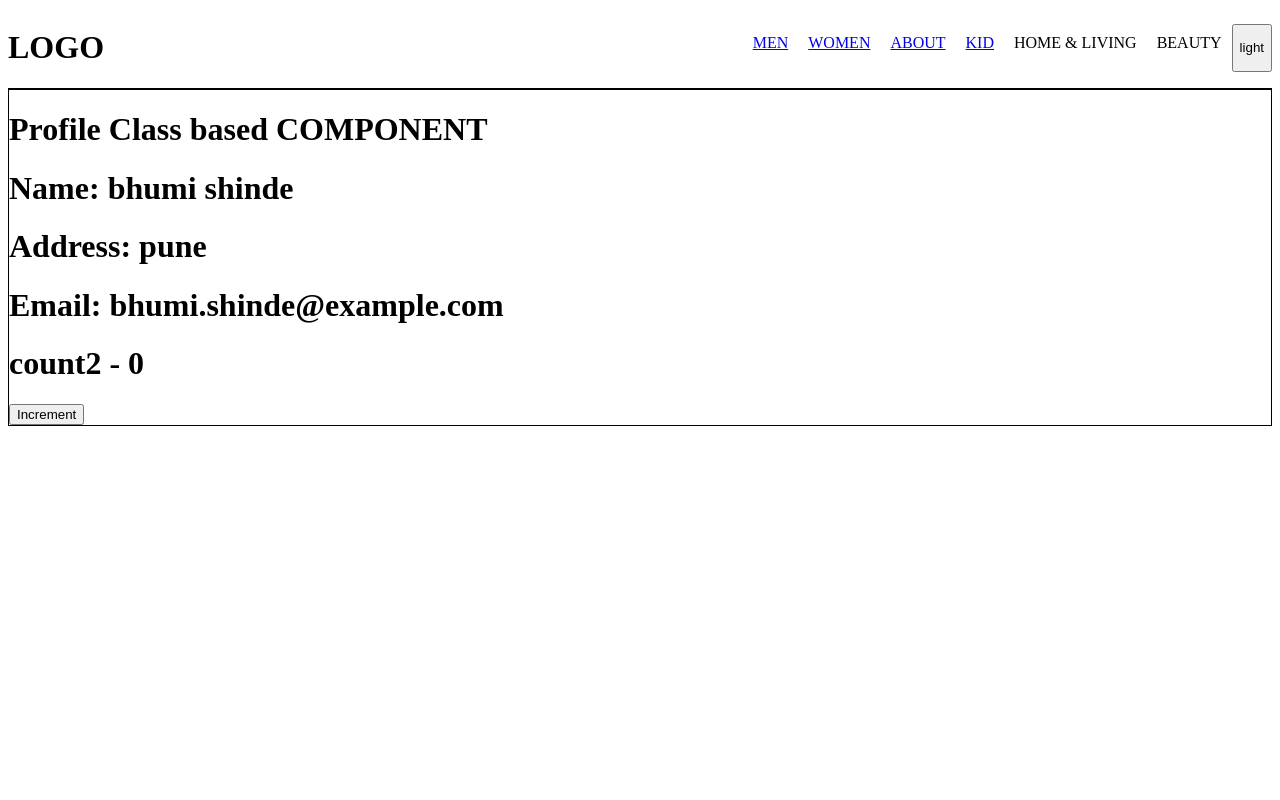
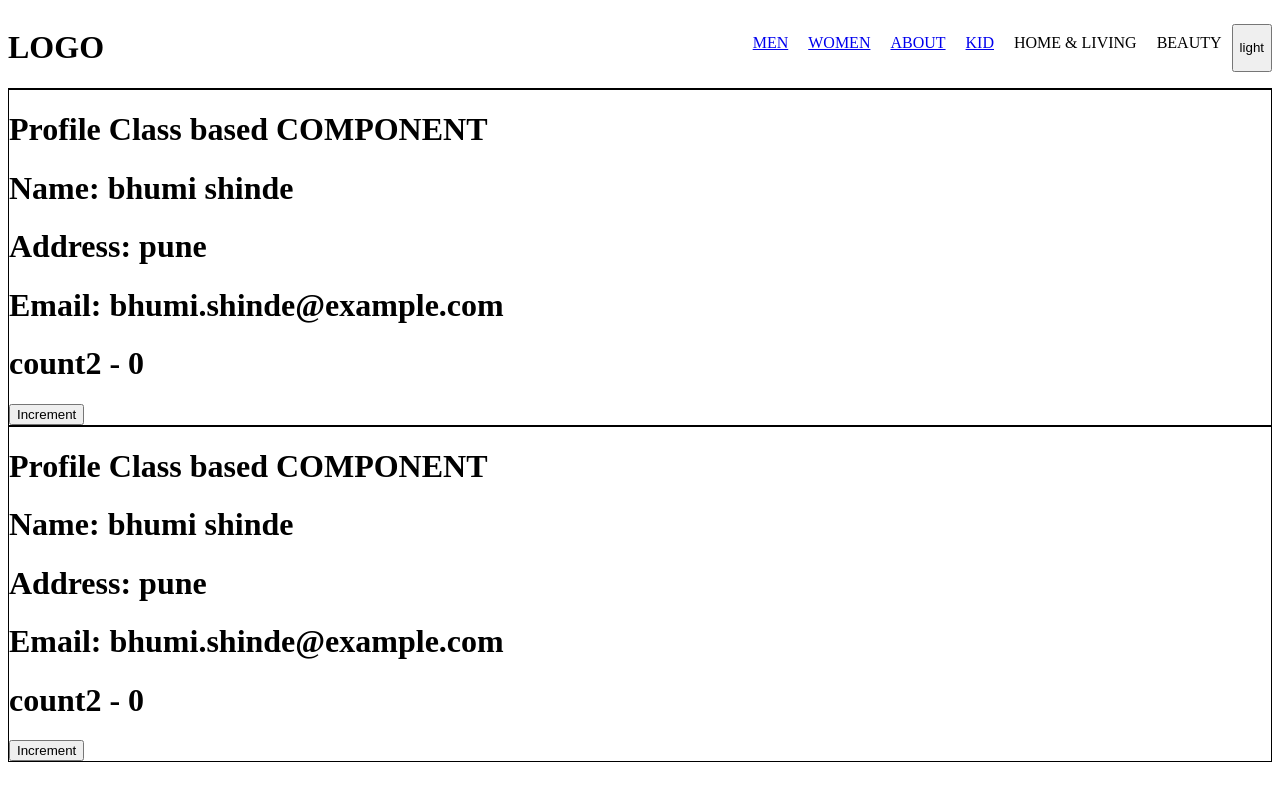
Before and after one commit to saibhumi146/BuyVerse, a React (Vite) app: page /About in a window 1280 px wide. Built offline with nearby package versions, Linux system fonts and the light colour scheme.

Commit message:
component didmount

```diff
--- a/src/components/About.js
+++ b/src/components/About.js
@@ -27,7 +27,21 @@ class About extends Component {
             console.log('Parent render is called');
 
             return(
-                <Profileclass name = "bhumi shinde" address="pune" email="bhumi.shinde@example.com"/> )
+                <div>
+                    <Profileclass name = "bhumi shinde" address="pune" email="bhumi.shinde@example.com"/>
+                    <Profileclass name = "bhumi shinde" address="pune" email="bhumi.shinde@example.com"/>
+                </div>
+             )
 }
 }
 export default About;
+
+// parent constructor is called
+// parent render is called
+// child constructor is called
+// child render is called
+//child constructor is called
+// child render is called
+
+// child component did mount called -2 times
+// parent component did mount called
```
